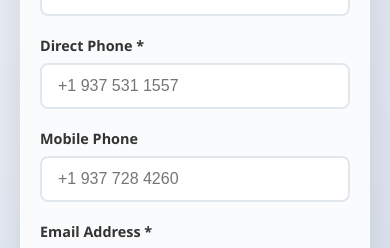
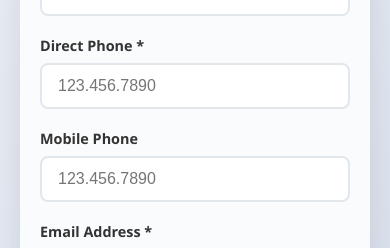
Before and after one commit to ivan-woolpert/email-signature-generator, a plain HTML site: page index.html in a window 390 px wide. Shown: the part 669-917 px from the top of the page. Drawn offline with Linux system fonts and the light colour scheme.

Commit message:
updated placeholders for phone fields

```diff
--- a/index.html
+++ b/index.html
@@ -375,12 +375,12 @@
 
                     <div class="form-group">
                         <label for="directphone">Direct Phone *</label>
-                        <input type="tel" id="directphone" name="directphone" placeholder="+1 937 531 1557" required>
+                        <input type="tel" id="directphone" name="directphone" placeholder="123.456.7890" required>
                     </div>
 
                     <div class="form-group">
                         <label for="cellphone">Mobile Phone</label>
-                        <input type="tel" id="cellphone" name="cellphone" placeholder="+1 937 728 4260">
+                        <input type="tel" id="cellphone" name="cellphone" placeholder="123.456.7890">
                     </div>
 
                     <div class="form-group">
```
